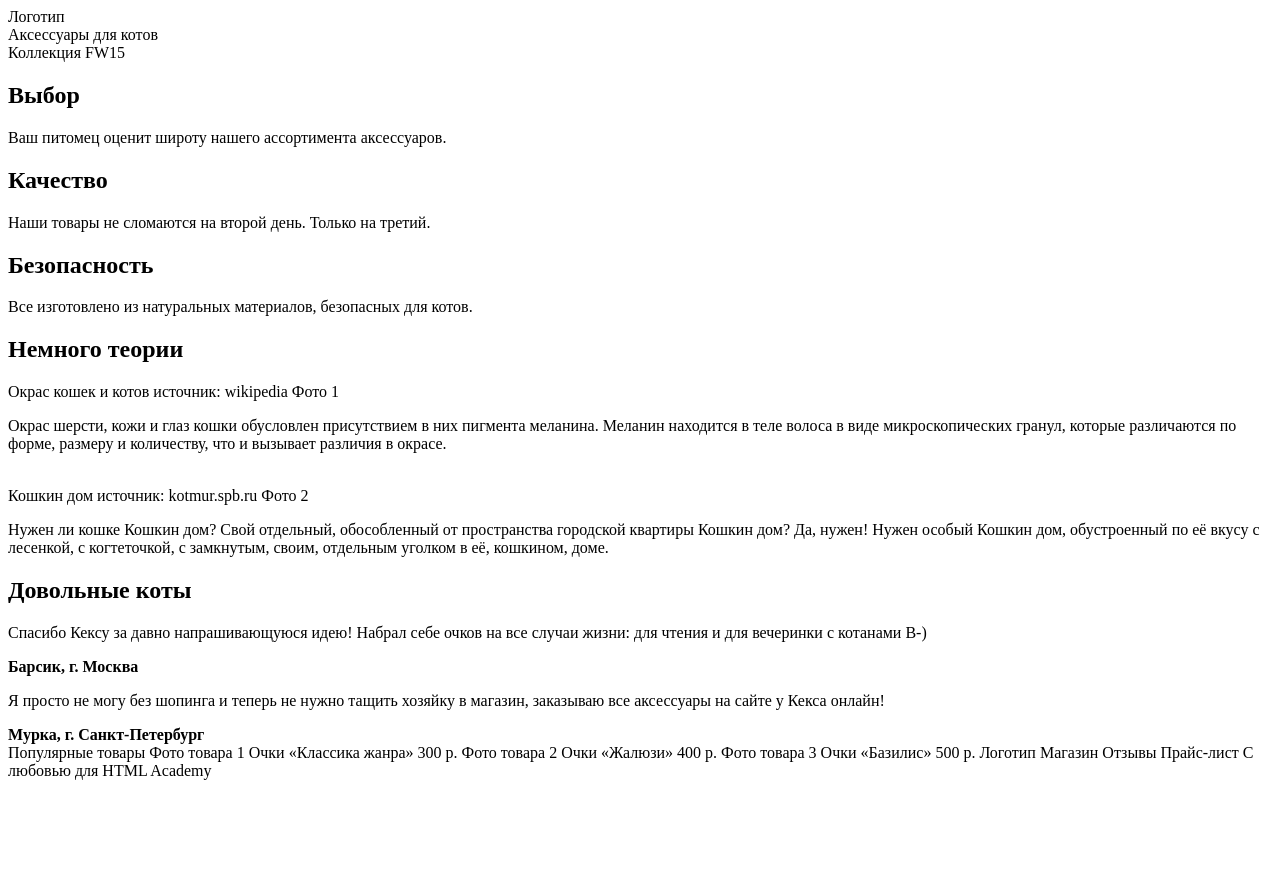
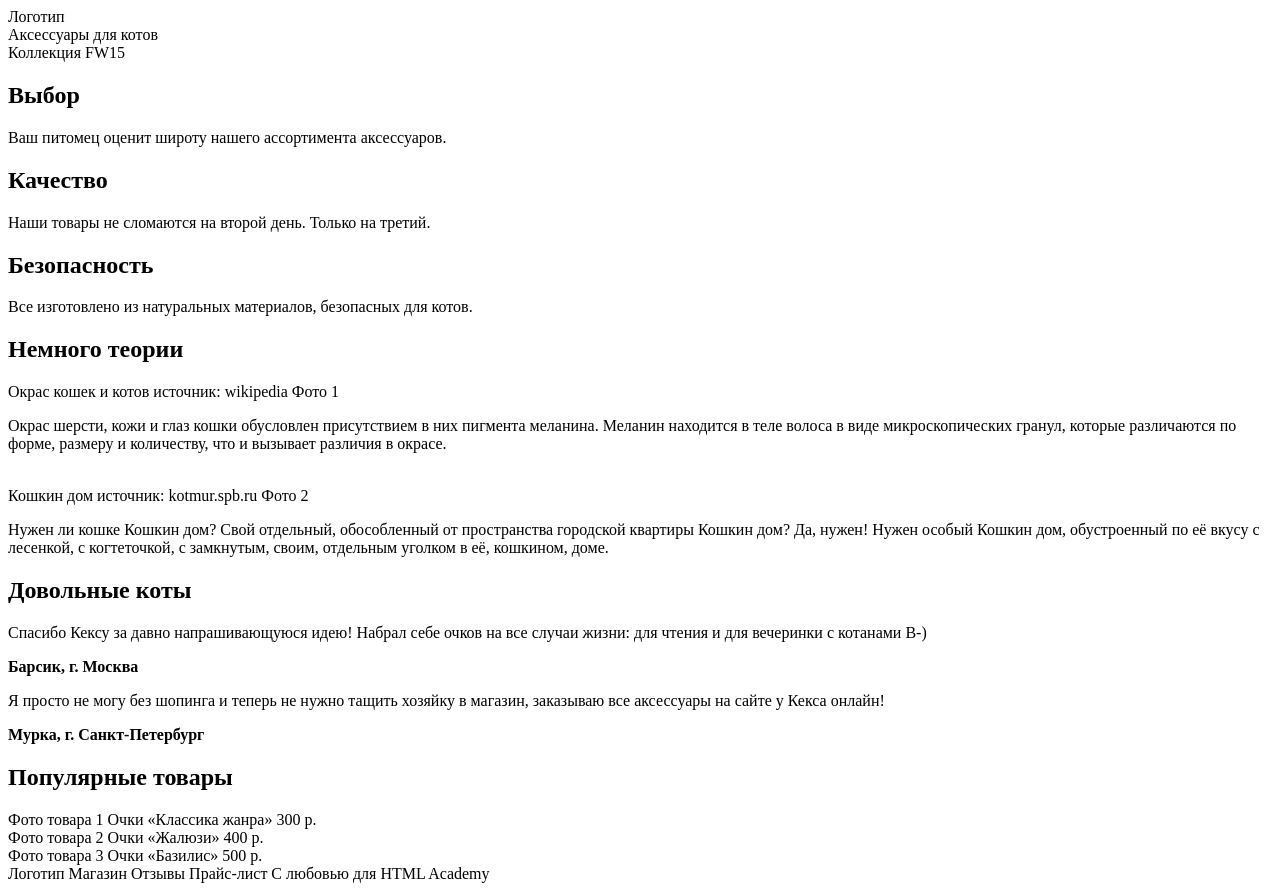
Before and after one commit to fpestunov/html-great-catsby, a plain HTML site: page index.html in a window 1280 px wide. Before the commit the page ends 800 px from the top, so only its background shows below. Drawn offline with Linux system fonts and the light colour scheme.

Commit message:
add catalog

```diff
--- a/index.html
+++ b/index.html
@@ -53,21 +53,26 @@
       </div>
     </div>
 
+    <div class="popular-and-price">
+      <h2>Популярные товары</h2>
 
-    Популярные товары
-
+      <div class="popular-items">
+        <div class="catalog-item">
           Фото товара 1
           Очки «Классика жанра»
           300 р.
-
+        </div>
+        <div class="catalog-item">
           Фото товара 2
           Очки «Жалюзи»
           400 р.
-
+        </div>
+        <div class="catalog-item">
           Фото товара 3
           Очки «Базилис»
           500 р.
-
+        </div>
+      </div>
 
       Логотип
 
@@ -76,6 +81,7 @@
       Прайс-лист
 
       С любовью для HTML Academy
+    </div>
 
   </body>
 </html>
```
Also changed, not shown: 1 other file. Lines whose indentation alone changed are shown as unchanged.
